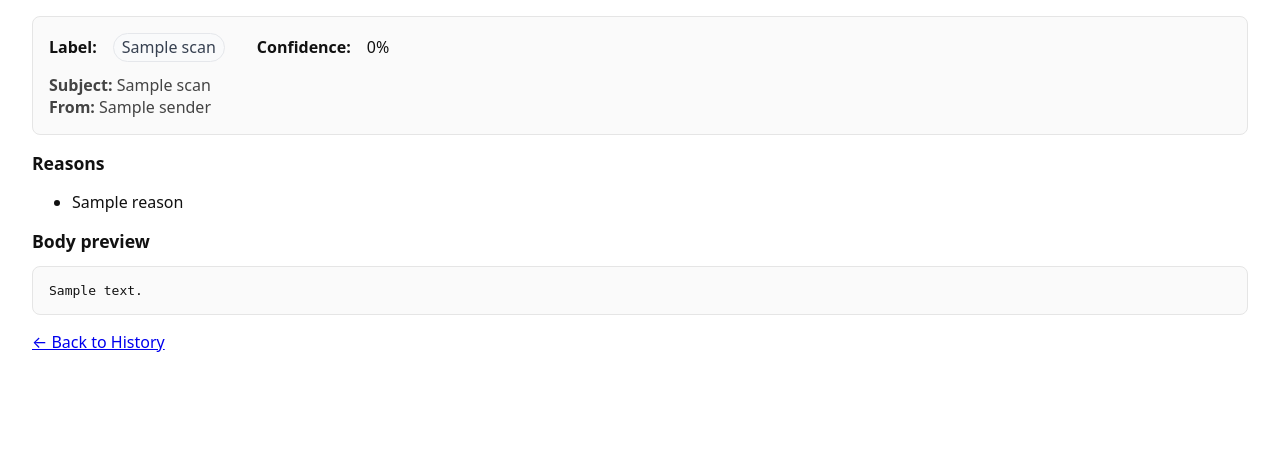
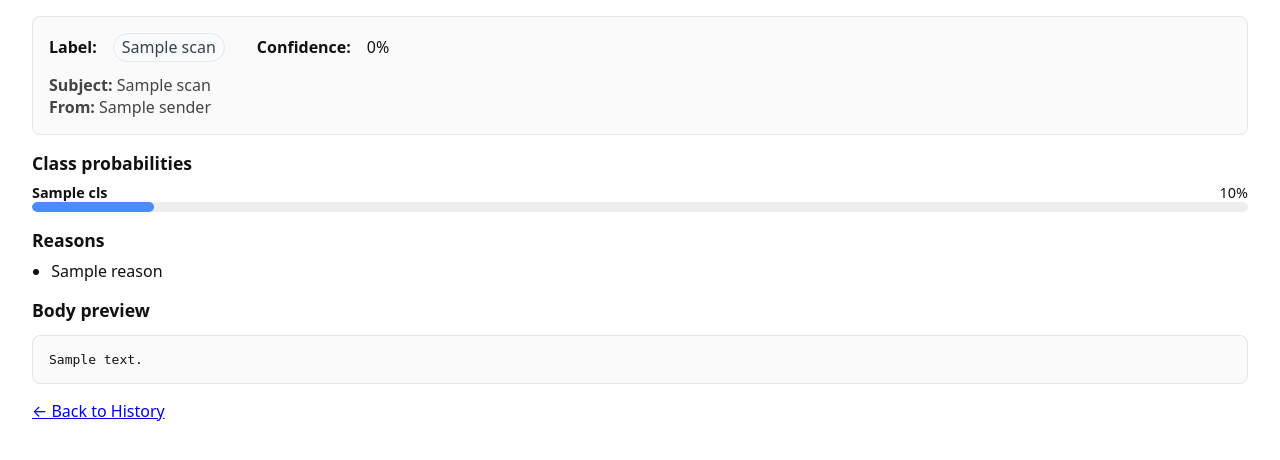
Before and after one commit to Sahil4353/PhishBlocker, a FastAPI app: template app/templates/scan_detail.html in a window 1280 px wide. Shown: the part 138-598 px from the top of the page. Run offline with FastAPI, Linux system fonts and the light colour scheme; the template is opened without the code that fills it: most values are stand-ins (such as "Sample title", 1, 10 or a date in 2020).

Commit message:
feat(ui): add optional class probability bars on scan detail page
- Render tidy progress bars when scan.probs is available
- Keep existing confidence, reasons, and body preview
- Layout and styles preserved, enhancements are purely additive

```diff
--- a/app/templates/scan_detail.html
+++ b/app/templates/scan_detail.html
@@ -21,10 +21,31 @@
     </div>
 </section>
 
+{# --- Optional: Probability bars if scan.probs is provided --- #}
+{% if scan.probs %}
+<section style="margin-bottom:1rem;">
+    <h2 style="margin:0 0 0.5rem 0;font-size:1.1rem;">Class probabilities</h2>
+    <div style="display:flex;flex-direction:column;gap:0.5rem;">
+        {% for cls, p in scan.probs.items() %}
+        {% set pct = (p * 100.0) | round(1) %}
+        <div>
+            <div style="display:flex;justify-content:space-between;font-size:0.9rem;">
+                <strong>{{ cls|capitalize }}</strong>
+                <span>{{ pct }}%</span>
+            </div>
+            <div style="height:10px;background:#eee;border-radius:6px;overflow:hidden;">
+                <div style="height:10px;width:{{ pct }}%;background:#4b8bff;border-radius:6px;"></div>
+            </div>
+        </div>
+        {% endfor %}
+    </div>
+</section>
+{% endif %}
+
 <section style="margin-bottom:1rem;">
     <h2 style="margin:0 0 0.5rem 0;font-size:1.1rem;">Reasons</h2>
     {% if scan.reasons and scan.reasons|length %}
-    <ul>
+    <ul style="margin:0.25rem 0;padding-left:1.2rem;">
         {% for r in scan.reasons %}
         <li>{{ r }}</li>
         {% endfor %}
```
